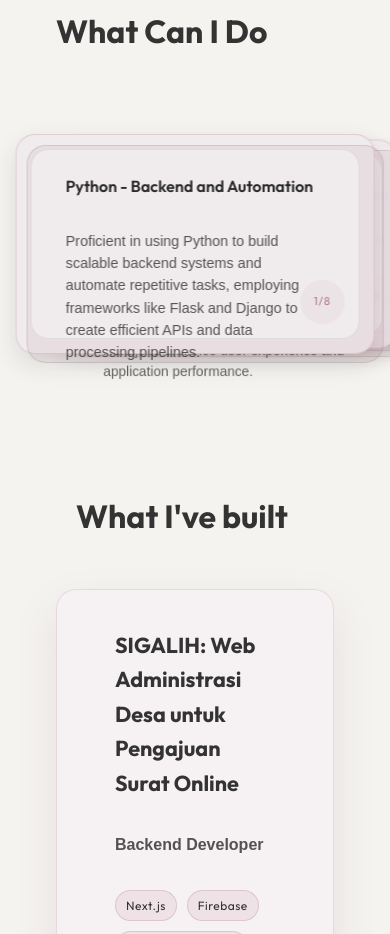
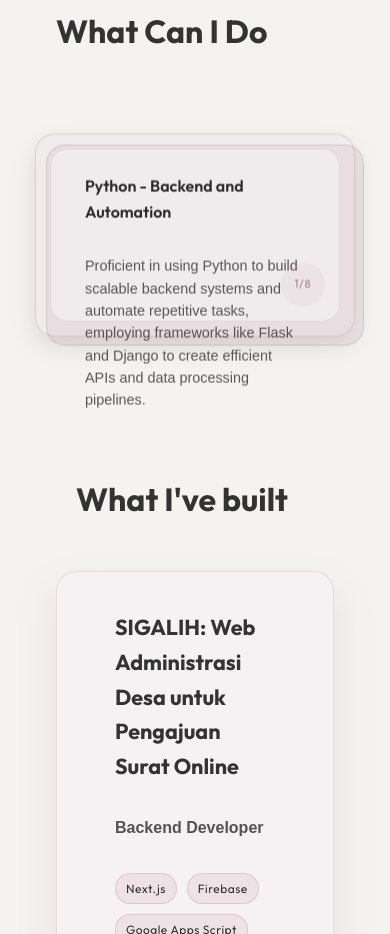
Before and after one commit to nadshafy/nadshafy, a Next.js app: page / in a window 390 px wide. Shown: the part 1620-2554 px from the top of the page. Built offline with nearby package versions, Linux system fonts and the light colour scheme.

Commit message:
adjusting UI

```diff
--- a/app/page.module.css
+++ b/app/page.module.css
@@ -610,8 +610,8 @@ body, html {
 
 @media (max-width: 600px) {
   :root {
-    --stack-card-width: min(92vw, 360px);
-    --stack-card-height: clamp(220px, 56vw, 320px);
+    --stack-card-width: min(88vw, 320px);
+    --stack-card-height: clamp(200px, 52vw, 280px);
     --stack-gap-x: clamp(18px, 8vw, 36px);
     --stack-gap-y: clamp(6px, 2vw, 12px);
   }
@@ -634,10 +634,30 @@ body, html {
     height: 38px;
     font-size: 24px;
     left: 6px;
+    display: none;
   }
 
   .stackArrowRight {
     right: 6px;
+    display: none;
+  }
+
+  .stackArrowRight {
+    display: flex;
+  }
+
+  .stackCardsContainer {
+    height: calc(var(--stack-card-height) + 40px);
+  }
+
+  .stackCardItem {
+    opacity: 0;
+    transform: translate(-50%, -50%) scale(0.98);
+  }
+
+  .stackCardItem.stackCardActive {
+    opacity: 1;
+    transform: translate(-50%, -50%) scale(1);
   }
 
   .stackCardsContainer {
```
